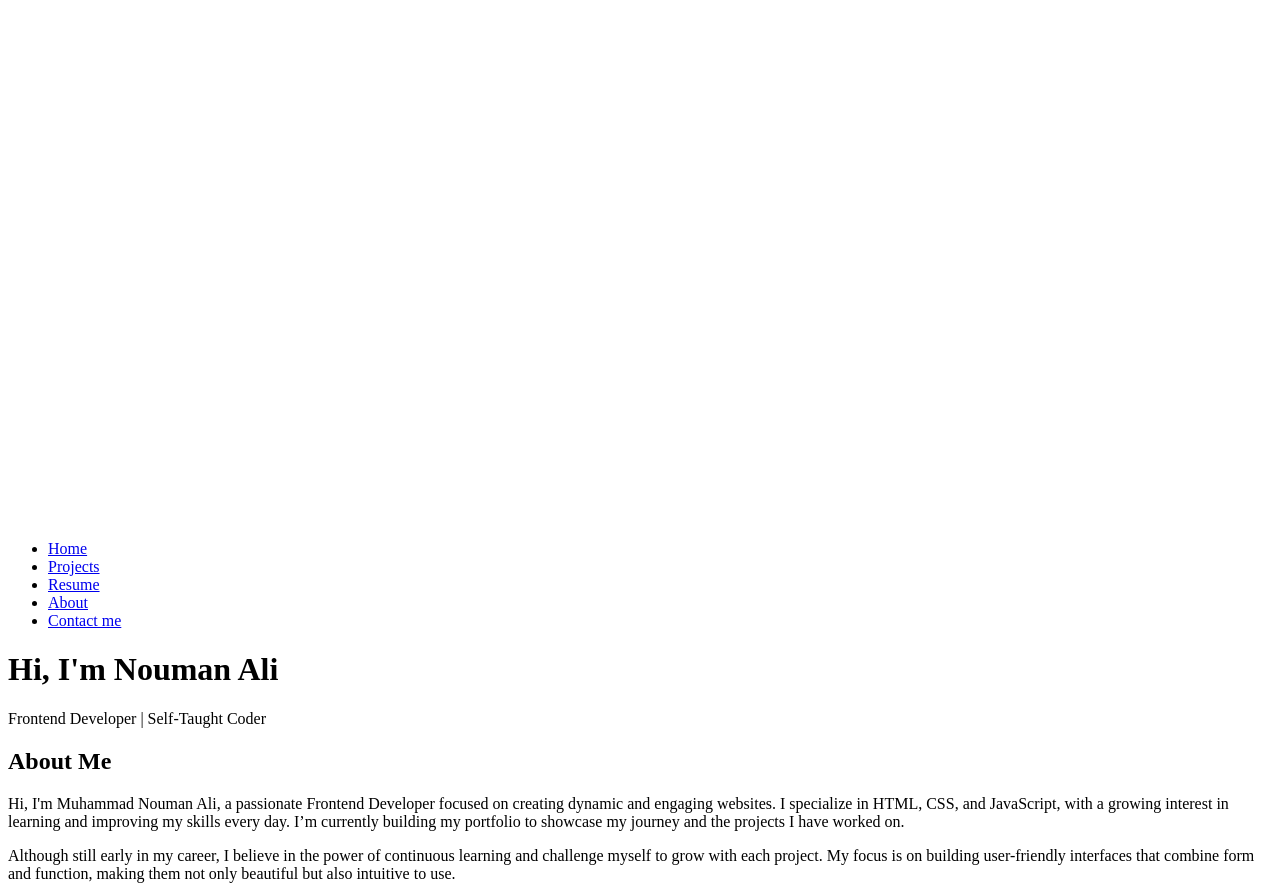
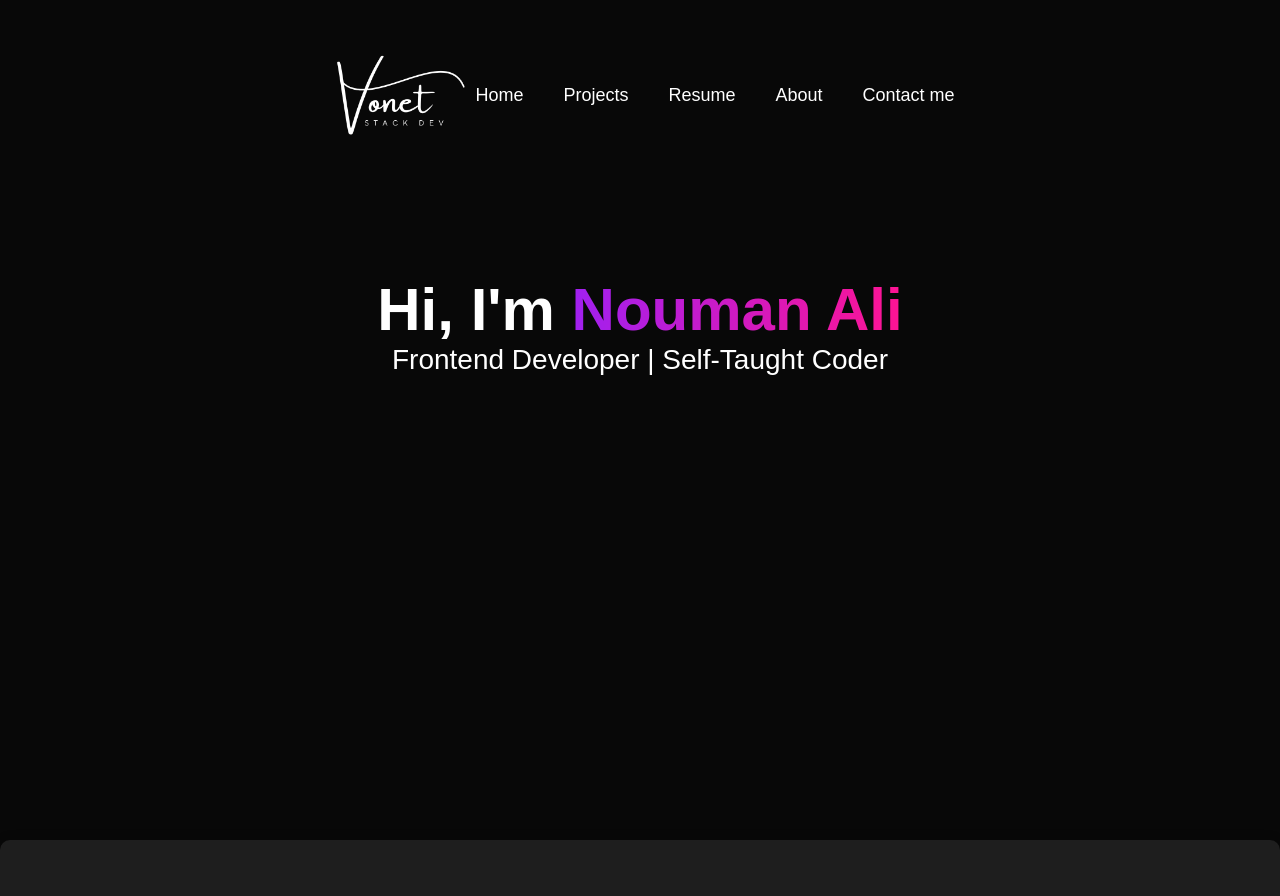
Before and after one commit to code-nouman/Nouman-Portfolio, a plain HTML site: page index.html in a window 1280 px wide. Shown: the top 896 px of the page. Drawn offline with Linux system fonts and the light colour scheme.

Commit message:
Updated index.html and styles.css

```diff
--- a/styles.css
+++ b/styles.css
@@ -1,27 +1,152 @@
+* {
+    margin: 0;
+    padding: 0;
+    font-family: 'Poppins', sans-serif;
+    box-sizing: border-box;
+}
+
+body {
+    background: #080808;
+    color: #fff;
+}
+
+#header {
+    width: 100%;
+    min-height: 100vh;
+    background-image: url(images/background.png);
+    background-size: cover;
+    background-position: center;
+    display: flex;
+    flex-direction: column;
+    justify-content: center;
+    align-items: center;
+    text-align: center;
+    padding: 20px;
+    position: relative;
+}
+
+.container {
+    width: 90%;
+    max-width: 1200px;
+    margin: auto;
+}
+
+nav {
+    display: flex;
+    align-items: center;
+    justify-content: center;
+    position: absolute;
+    top: 20px;
+    left: 50%;
+    transform: translateX(-50%);
+    width: 100%;
+}
+
+.logo {
+    width: 150px;
+}
+
+nav ul {
+    display: flex;
+    list-style: none;
+    gap: 20px;
+}
+
+nav ul li {
+    display: inline-block;
+}
+
+nav ul li a {
+    color: #fff;
+    text-decoration: none;
+    font-size: 18px;
+    position: relative;
+    padding: 5px 10px;
+}
+
+nav ul li a::after {
+    content: '';
+    width: 0;
+    height: 3px;
+    position: absolute;
+    left: 0;
+    bottom: -6px;
+    background-image: linear-gradient(to right, #a549e8, #e43aad);
+    transition: width 0.5s ease-in-out;
+}
+
+nav ul li a:hover::after {
+    width: 100%;
+}
+
+.header-text {
+    font-size: 28px;
+    padding: 10px;
+    position: absolute;
+    top: 40%; /* Moved higher */
+    left: 50%;
+    transform: translate(-50%, -50%);
+    text-align: center;
+}
+
+.header-text h1 {
+    font-size: 60px;
+    margin-top: 10px;
+}
+
+.header-text h1 span {
+    background: linear-gradient(to right, #a020f0, #ff1493);
+    -webkit-background-clip: text;
+    background-clip: text;
+    -webkit-text-fill-color: transparent;
+}
+
+#about {
+    background-color: #1e1e1e;
+    color: #fff;
+    padding: 60px 10%;
+    margin-top: 40px;
+    border-radius: 10px;
+    box-shadow: 0 4px 15px rgba(0, 0, 0, 0.2);
+    text-align: center;
+}
+
+#about h2 {
+    font-size: 36px;
+    margin-bottom: 20px;
+    color: #a020f0;
+    text-transform: uppercase;
+    letter-spacing: 2px;
+}
+
+#about .about-description {
+    font-size: 18px;
+    line-height: 1.8;
+    max-width: 800px;
+    margin: auto;
+    margin-bottom: 20px;
+}
+
 @media (max-width: 768px) {
     nav {
-        flex-direction: column;
-        align-items: center;
+        flex-direction: row;
+        justify-content: center;
     }
 
     nav ul {
-        flex-direction: column;
-        text-align: center;
-        width: 100%;
-    }
-
-    nav ul li {
-        margin: 10px 0;
+        flex-direction: row;
+        display: flex;
+        gap: 10px;
     }
 
     .header-text {
-        margin-top: 10%;
-        font-size: 24px;
+        font-size: 22px;
         padding: 0 5%;
+        top: 35%; /* Adjusted for mobile */
     }
 
     .header-text h1 {
-        font-size: 40px;
+        font-size: 36px;
     }
 
     #about {
@@ -29,10 +154,10 @@
     }
 
     #about h2 {
-        font-size: 24px;
+        font-size: 28px;
     }
 
     #about .about-description {
-        font-size: 14px;
+        font-size: 16px;
     }
 }
```
